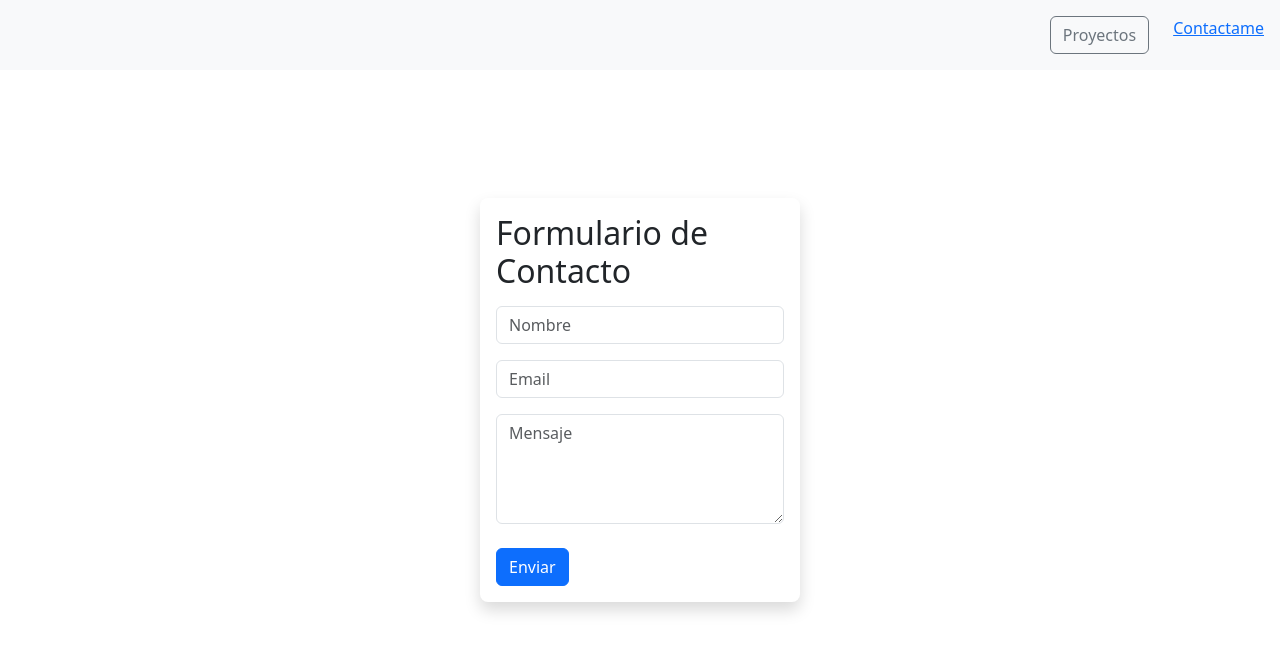
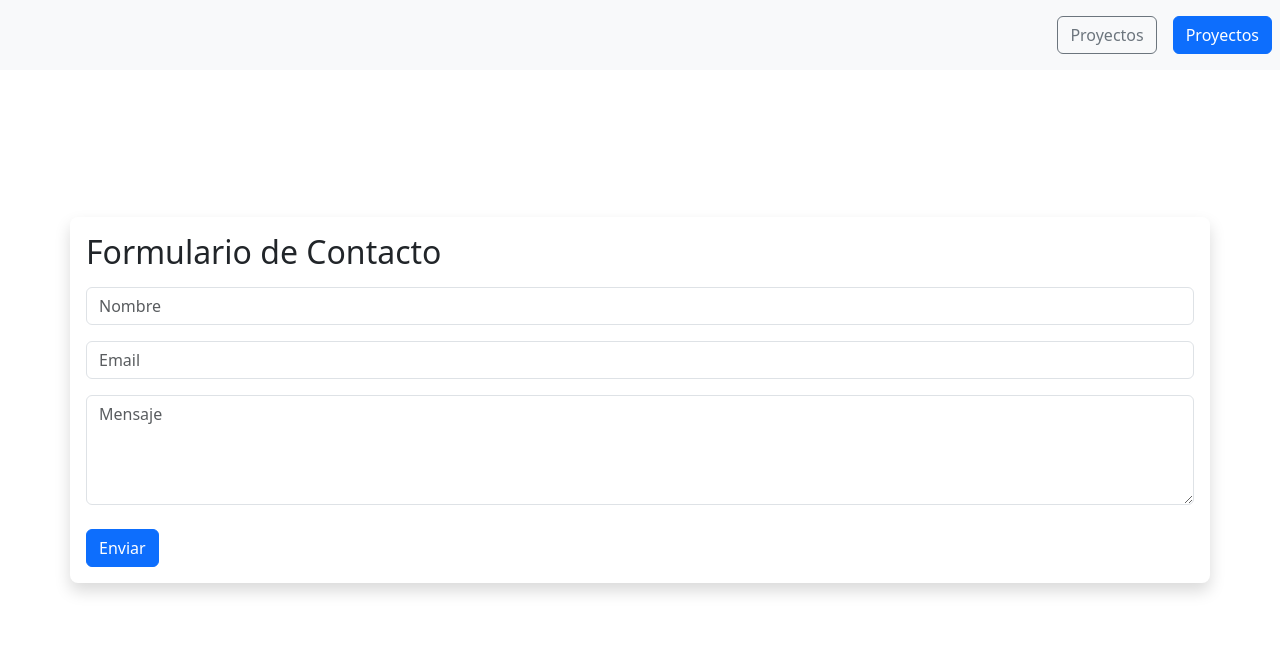
Before and after one commit to alberkev03/frontend, a React (Vite) app: page /contact in a window 1280 px wide. Shown: the top 652 px of the page. Built offline with nearby package versions, Linux system fonts and the light colour scheme; no server answers.

Commit message:
fixed navbar buttons

```diff
--- a/src/Components/Navbar.jsx
+++ b/src/Components/Navbar.jsx
@@ -12,7 +12,9 @@ const Navbar = () => {
                     </button>
                 </Link>
                 <Link to="/contact">
-                    <a className="nav-link">Contactame</a>
+                    <button className="btn btn-primary m-2">
+                        Proyectos
+                    </button>
                 </Link>
             </nav>
         </div>
--- a/src/Components/Submit.jsx
+++ b/src/Components/Submit.jsx
@@ -20,7 +20,7 @@ const Submit = () => {
     };
     return (
         <div className="d-flex align-items-center justify-content-center vh-100">
-            <div className="container rounded-3 p-3 shadow w-25">
+            <div className="container container-sm rounded-3 p-3 shadow">
                 <h2>Formulario de Contacto</h2>
                 <form className="form" onSubmit={test}>
                     <SubmitImput
```
